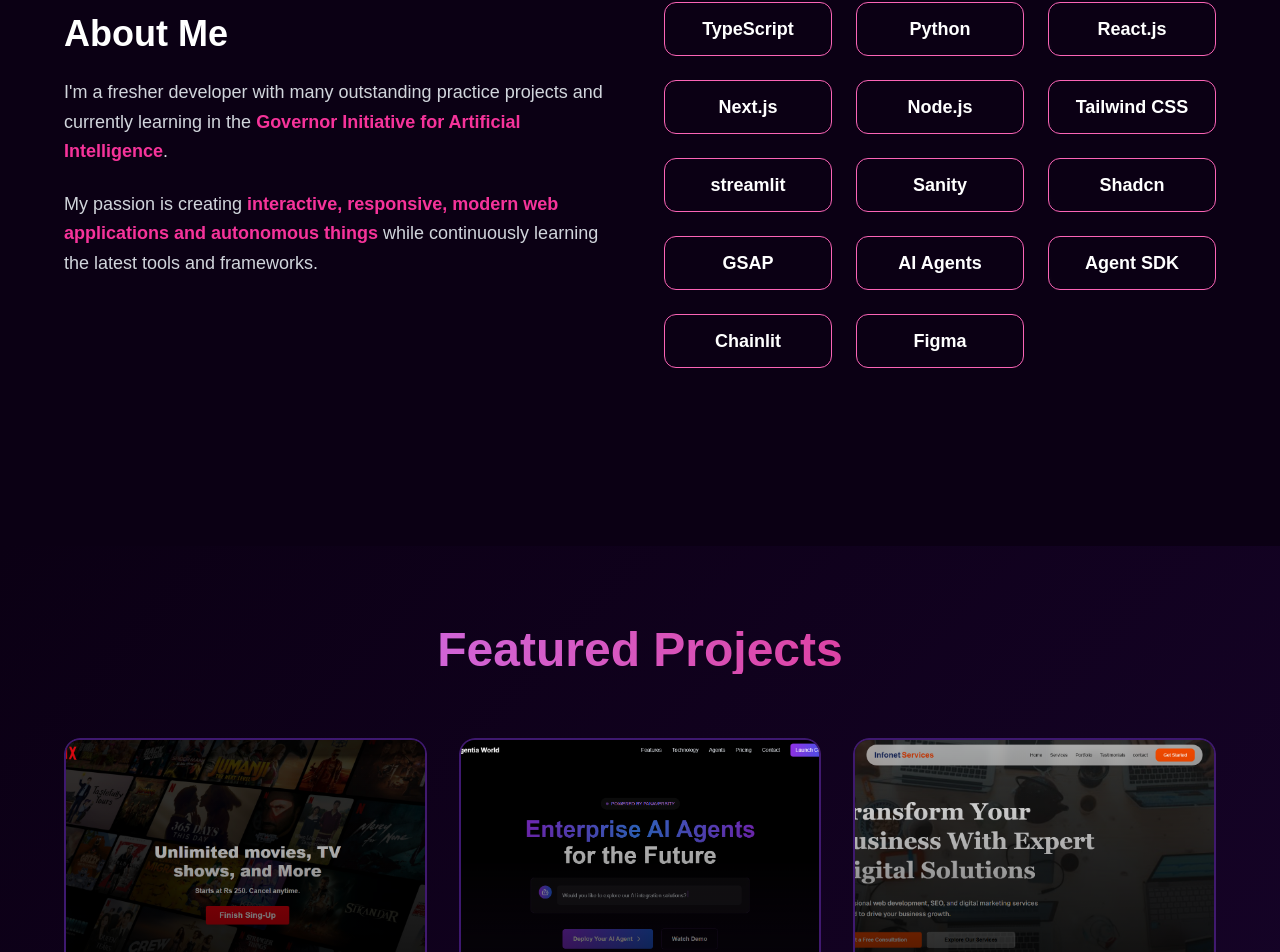
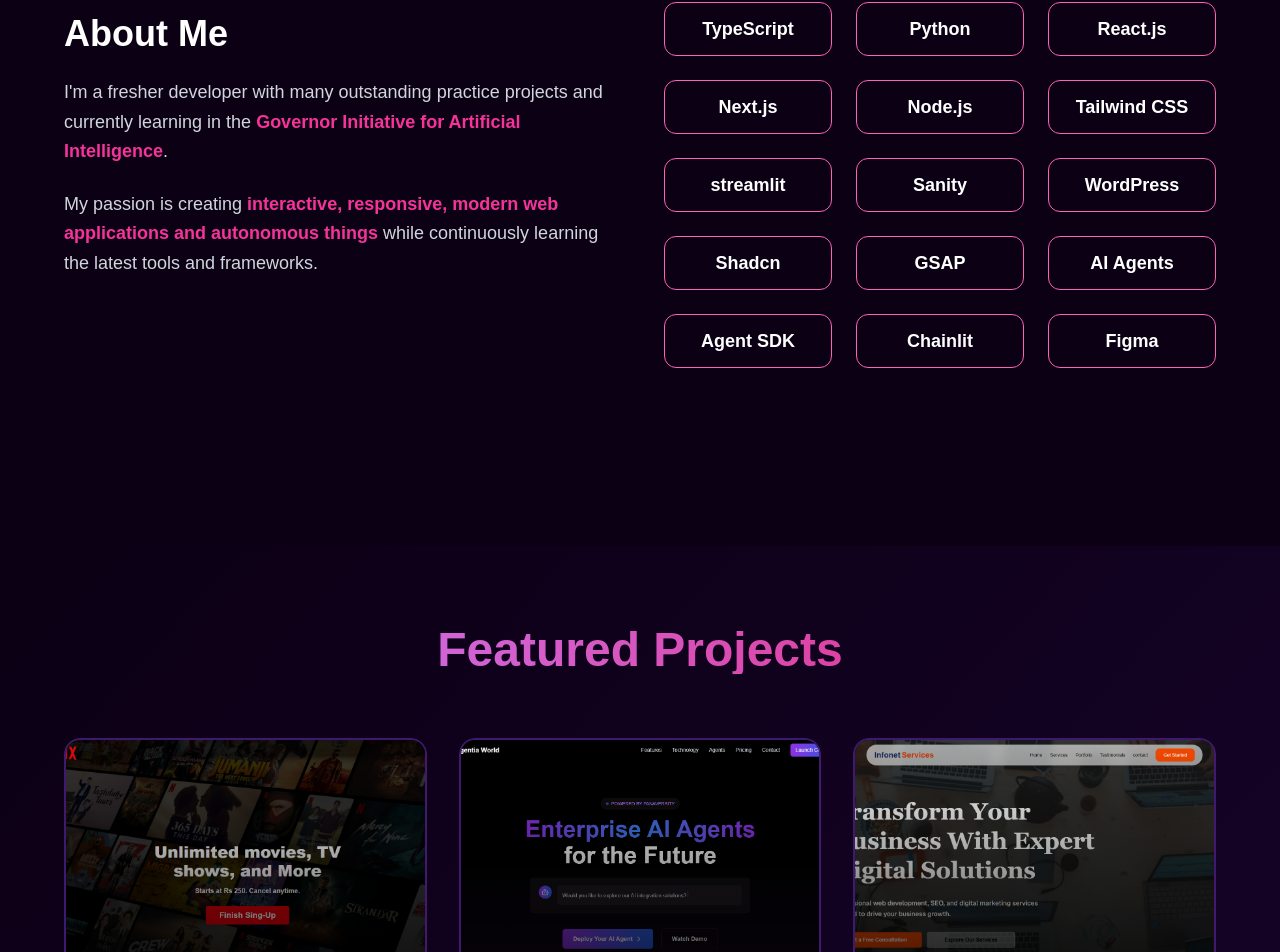
Before and after one commit to hassannadeemansari/Portfolio3, a Next.js app: page / in a window 1280 px wide. Shown: the part 1614-2566 px from the top of the page. Built offline with nearby package versions, Linux system fonts and the light colour scheme.

Commit message:
Update skills list to include WordPress

```diff
--- a/src/Compnents/SkillsSection.tsx
+++ b/src/Compnents/SkillsSection.tsx
@@ -5,7 +5,7 @@
 
 const skills = [
   "HTML", "CSS", "JavaScript", "TypeScript", "Python", "React.js", "Next.js",
-  "Node.js", "Tailwind CSS", "streamlit", "Sanity", "Shadcn", "GSAP",
+  "Node.js", "Tailwind CSS", "streamlit", "Sanity", "WordPress", "Shadcn", "GSAP",
   "AI Agents", "Agent SDK", "Chainlit", "Figma"
 ];
 
```
